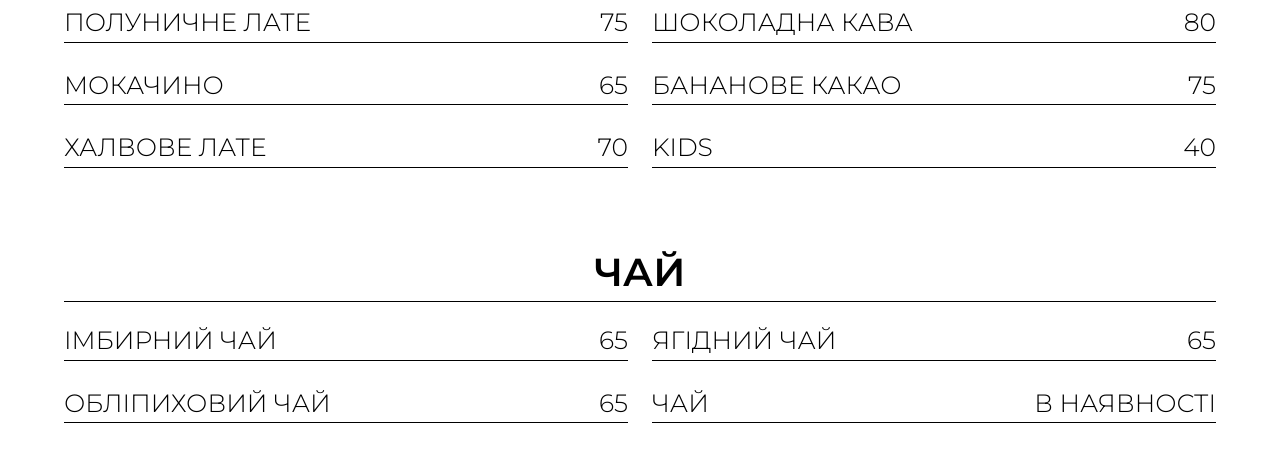
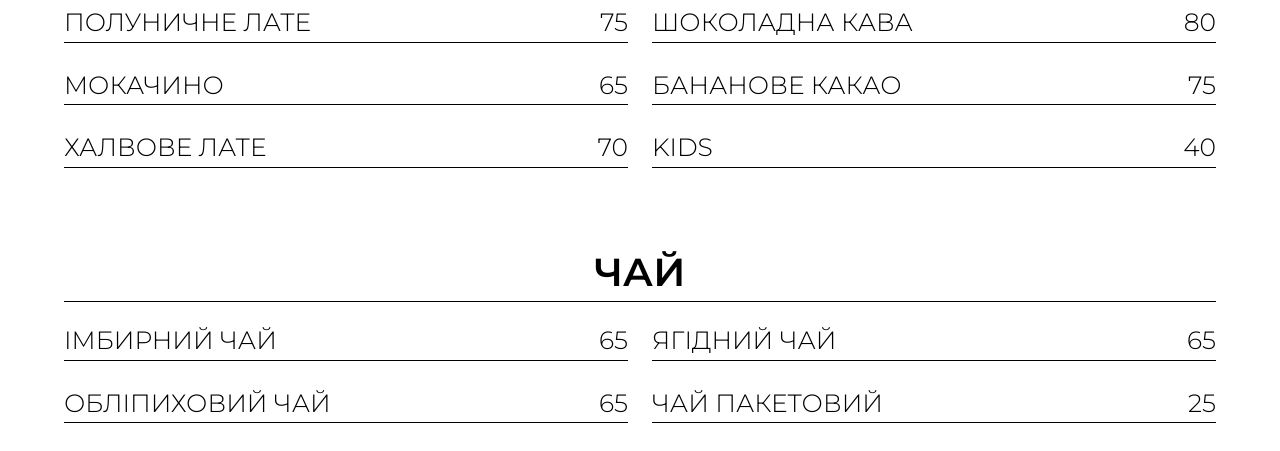
Before and after one commit to Ingri109/test_my-ingri.github.io, a website: page index.html in a window 1280 px wide. Shown: the part 731-1182 px from the top of the page. Drawn offline with Linux system fonts and the light colour scheme.

Commit message:
Update index.html

```diff
--- a/index.html
+++ b/index.html
@@ -241,8 +241,8 @@
             </div>
             <div
               class="flex justify-between border-b-[1px] border-b-color2 text-center text-color2 text-sm font-light uppercase md:text-lg lg:text-2xl dark:text-color1 dark:border-b-color1">
-              <h2>Чай</h2>
-              <h2>В наявності</h2>
+              <h2>Чай пакетовий</h2>
+              <h2>25</h2>
             </div>
     </section>
   </main>
```
